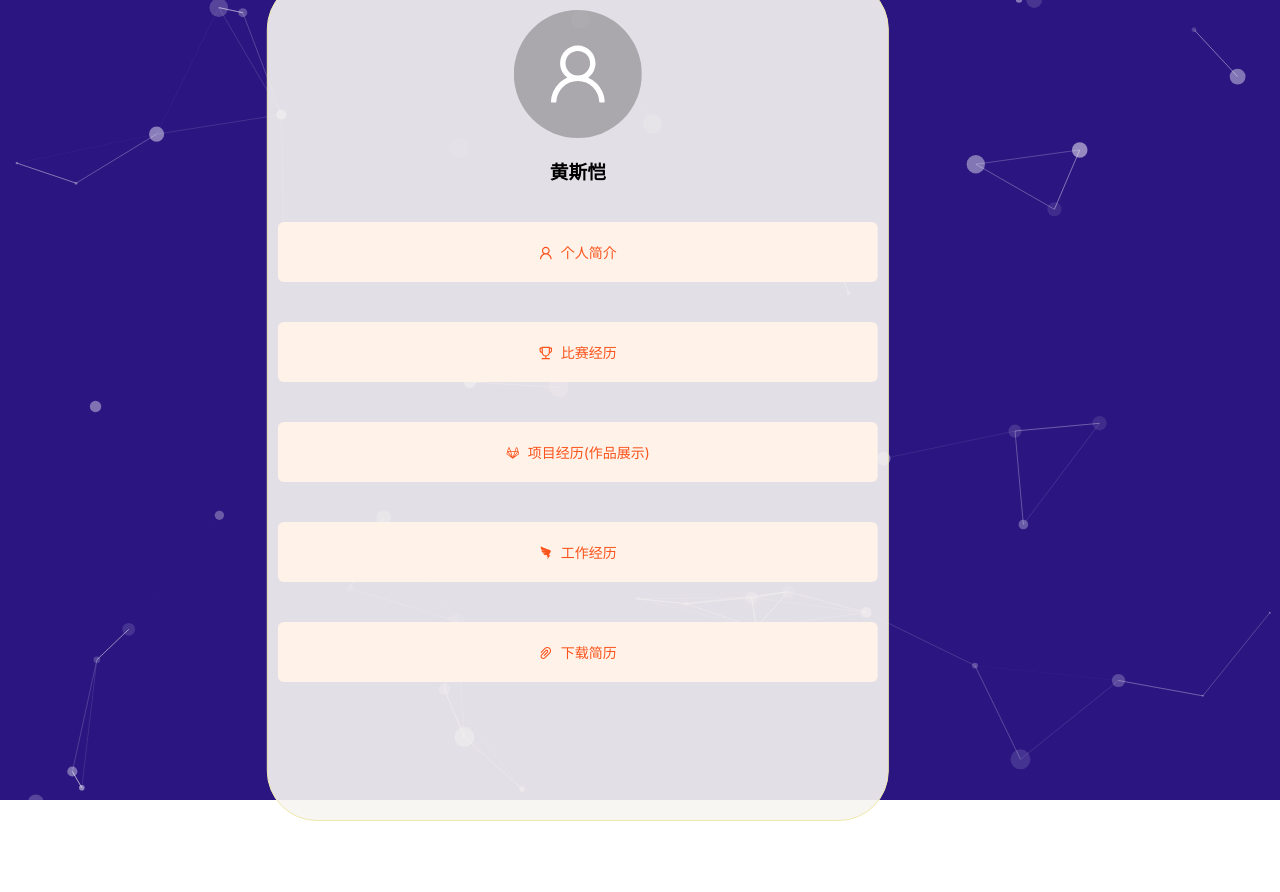
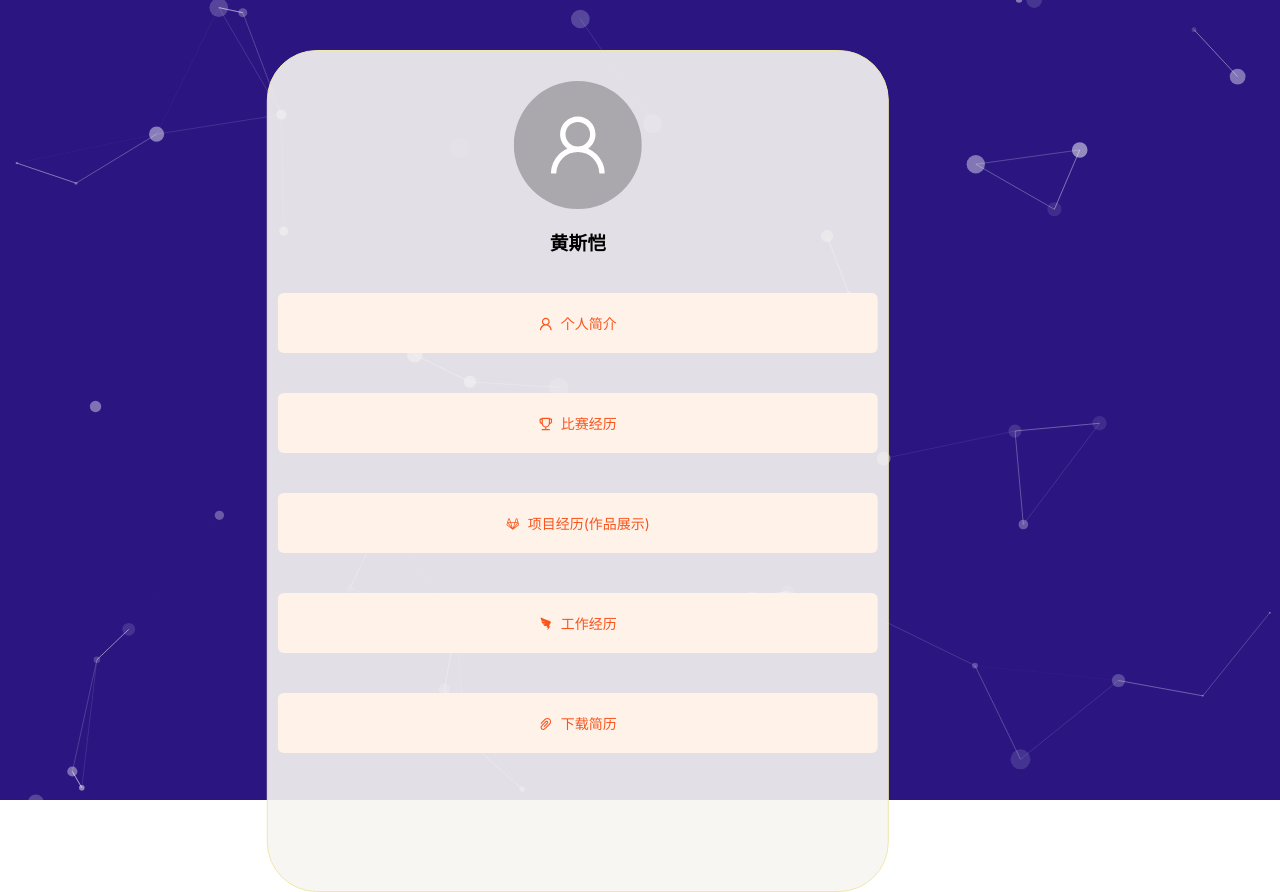
Before and after one commit to huangsikai12/HResume-React, a React (Vite) app: page / in a window 1280 px wide. Before the commit the page ends 821 px from the top, so only its background shows below. Built offline with nearby package versions, Linux system fonts and the light colour scheme.

Commit message:
change-height

```diff
--- a/src/App.css
+++ b/src/App.css
@@ -6,7 +6,6 @@ body
 
 .div-header
 {
-
 
     color: white;
     font-size: 30px;
@@ -19,8 +18,11 @@ body
 }
 .header-fix
 {
+    position: -webkit-sticky;
     position: fixed;
+    top: 0;
     width: 100%;
+    z-index: 100;
 }
 @keyframes gradient {
     0% { background-position: 0% 50%; }
--- a/src/pages/ExperiencePage/index.jsx
+++ b/src/pages/ExperiencePage/index.jsx
@@ -1,6 +1,6 @@
 import React, {useEffect, useState} from 'react';
 import {useNavigate, useSearchParams} from "react-router";
-import {Avatar, Button, Collapse, Radio, Timeline} from 'antd';
+import {Avatar, Button, Collapse, Divider, Layout, Radio, Timeline} from 'antd';
 import {getMatchesData, getWorksData} from "../../offline/data.jsx";
 import {LeftOutlined, UserOutlined} from "@ant-design/icons";
 import Matches from "../../components/Matches/index.jsx";
@@ -9,24 +9,25 @@ import Header from "../../components/Header/index.jsx";
 import Particles, {initParticlesEngine} from "@tsparticles/react";
 import {options} from "../../particles/config.js";
 import {loadSlim} from "@tsparticles/slim";
+import {Content} from "antd/es/layout/layout.js";
 
 function ExperiencePage() {
 
     const [search] = useSearchParams()
     const navigate = useNavigate()
-    const [pageTitle,setPageTitle] = useState("比赛经历")
-    const [timeLineData,setTimeLineData]  = useState([])
-    useEffect(()=>{
-       if (search.size===0) navigate("/");
-       if (search.get("cate") !== "matches") setPageTitle("工作经历")
-       setTimeLineData(search.get("cate") === "matches" ?getMatchesData():getWorksData)
+    const [pageTitle, setPageTitle] = useState("比赛经历")
+    const [timeLineData, setTimeLineData] = useState([])
+    useEffect(() => {
+        if (search.size === 0) navigate("/");
+        if (search.get("cate") !== "matches") setPageTitle("工作经历")
+        setTimeLineData(search.get("cate") === "matches" ? getMatchesData() : getWorksData)
         initParticlesEngine(async (engine) => {
             await loadSlim(engine);
         }).then(() => {
 
         });
 
-    },[])
+    }, [])
 
 
     return (
@@ -35,12 +36,14 @@ function ExperiencePage() {
                 id="tsparticles"
                 options={options}
             />
+
+
             <Header pageTitle={pageTitle} fix/>
-            <div className="parent-container" >
-                <div className="centered-div"  style={{marginTop:"50px"}}>
+            <div className="parent-container">
+                <div className="centered-div">
                     <br/>
                     <Timeline
-                        style={{width:"100%"}}
+                        style={{width: "100%"}}
                         mode="right"
                         items={timeLineData.map((data) => {
                             return {
@@ -64,7 +67,6 @@ function ExperiencePage() {
             </div>
 
 
-
         </div>
     );
 }
--- a/src/pages/MenuPage/index.css
+++ b/src/pages/MenuPage/index.css
@@ -6,6 +6,7 @@
     height: 800px;
     background-color: rgba(248, 246, 242, 0.9);
     border-radius: 50px;
+    margin-top: 50px;
     transform: translateX(-10%);
     flex-direction: column;
     border: palegoldenrod solid 1px;
@@ -17,7 +18,6 @@
     display: flex;
     justify-content: center;
     align-items: center;
-    height: 100vh;
 }
 
 .menu-btn{
```
